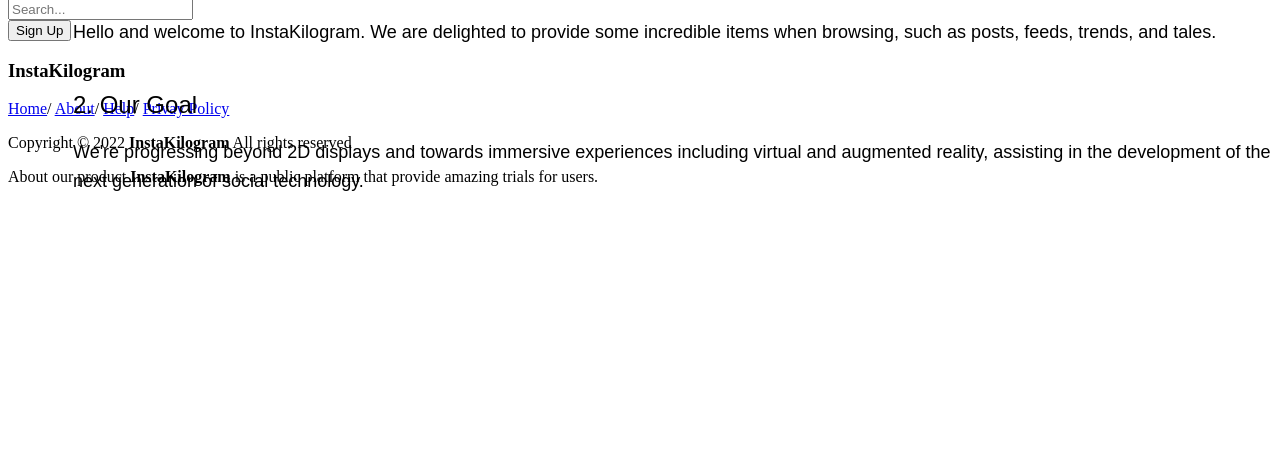
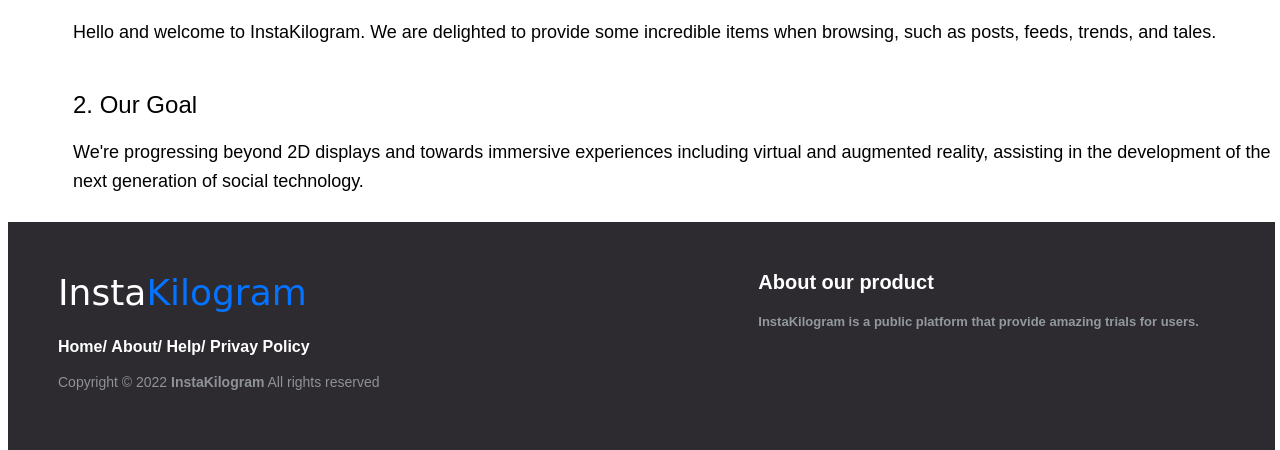
Before and after one commit to kelseyvn17/Web_Group15, a PHP site: page /about.html in a window 1280 px wide; the page is wider, and only the part inside the window is pictured. Shown: the part 380-830 px from the top of that part. Before the commit the page ends 571 px from the top of that part, so only its background shows below. Run offline with PHP 8.4, Linux system fonts and the light colour scheme.

Commit message:
Update about.css

```diff
--- a/about.css
+++ b/about.css
@@ -84,3 +84,162 @@
 
     color: #000000;
 }
+
+/* Nav Bar  */
+header{
+    display: flex;
+    justify-content: space-between;
+    width: 80%;
+    background: white;
+    padding: 30px 10%;
+    align-items: center;
+}
+.logo{
+    display: flex;
+    align-items: center;
+    gap: 10px;
+}
+img{
+    width: 60px;
+    cursor: pointer;
+}
+.navi{
+    display: flex;
+    justify-content: flex-end;
+    gap: 30px;
+    align-items: center;
+}
+.button{
+    border: none;
+    border-radius: 10px;
+    background-color: #0473FF;
+    color: white;
+    width: 100px;
+    height: 35px;
+    box-shadow: 0px 4px 4px rgba(25, 51, 90, 0.4);
+}
+.button:hover{
+    background-color: #30D1FF;
+    color: white;
+}
+.search_box{
+    display: flex;
+    margin: auto 0;
+    height: 30px;
+    line-height: 30px;
+}
+.search_box input{
+    border: none;
+    outline: none;
+    background: #E1EAF9;
+    height: 100%;
+    font-size: 16px;
+    width: 300px;
+    padding: 7px 10px;
+    border-radius: 10px 0 0 10px;
+}
+.search_box span{
+    color: white;
+    font-size: 16px;
+    background: #0473FF;
+    height: 100%;
+    padding: 6px 8px 0px 8px;
+    border-radius: 0px 10px 10px 0px;
+    position: relative;
+    cursor: pointer;
+    z-index: 1;
+}
+.search_box span:hover{
+    background-color: #30D1FF;
+    color: white;
+}
+/* End Nav Bar */
+
+footers {
+    position: fixed;
+    bottom:0;
+}
+
+
+.footers {
+    background-color: #2d2a30;
+    box-sizing: border-box;
+    width: 99%;
+    text-align: left;
+    font: bold 16px sans-serif;
+    padding: 50px 50px 60px 50px;
+    margin-top: 80px;
+    position: absolute;
+    bottom: -30px;
+}
+
+.footers .footer-left, .footers .footer-center, .footers .footer-right {
+    display: inline-block;
+    vertical-align: top;
+}
+
+/* Footer left */
+
+.footers .footer-left {
+    width: 40%;
+}
+
+.footers h3 {
+    color: #ffffff;
+    font: normal 36px 'Cookie', cursive;
+    margin: 0;
+}
+
+
+.footers h3 span {
+    color: #0473FF;
+}
+
+/* Footer links */
+
+.footers .footer-links {
+    color: #ffffff;
+    margin: 20px 0 12px;
+}
+
+.footers .footer-links a {
+    display: inline-block;
+    line-height: 1.8;
+    text-decoration: none;
+    color: inherit;
+}
+
+.footers .footer-company-name {
+    color: #8f9296;
+    font-size: 14px;
+    font-weight: normal;
+    margin: 0;
+}
+
+
+/* Footer Right */
+
+.footers .footer-right {
+    width: 40%;
+    float: right;
+}
+
+.footers .footer-company-about {
+    line-height: 20px;
+    color: #92999f;
+    font-size: 13px;
+    margin: 0;
+}
+
+.footers .footer-company-about span {
+    display: block;
+    color: #ffffff;
+    font-size: 20px;
+    font-weight: bold;
+    margin-bottom: 20px;
+}
+
+
+.footer-links a:hover {
+    color: #3F71EA;
+}
```
